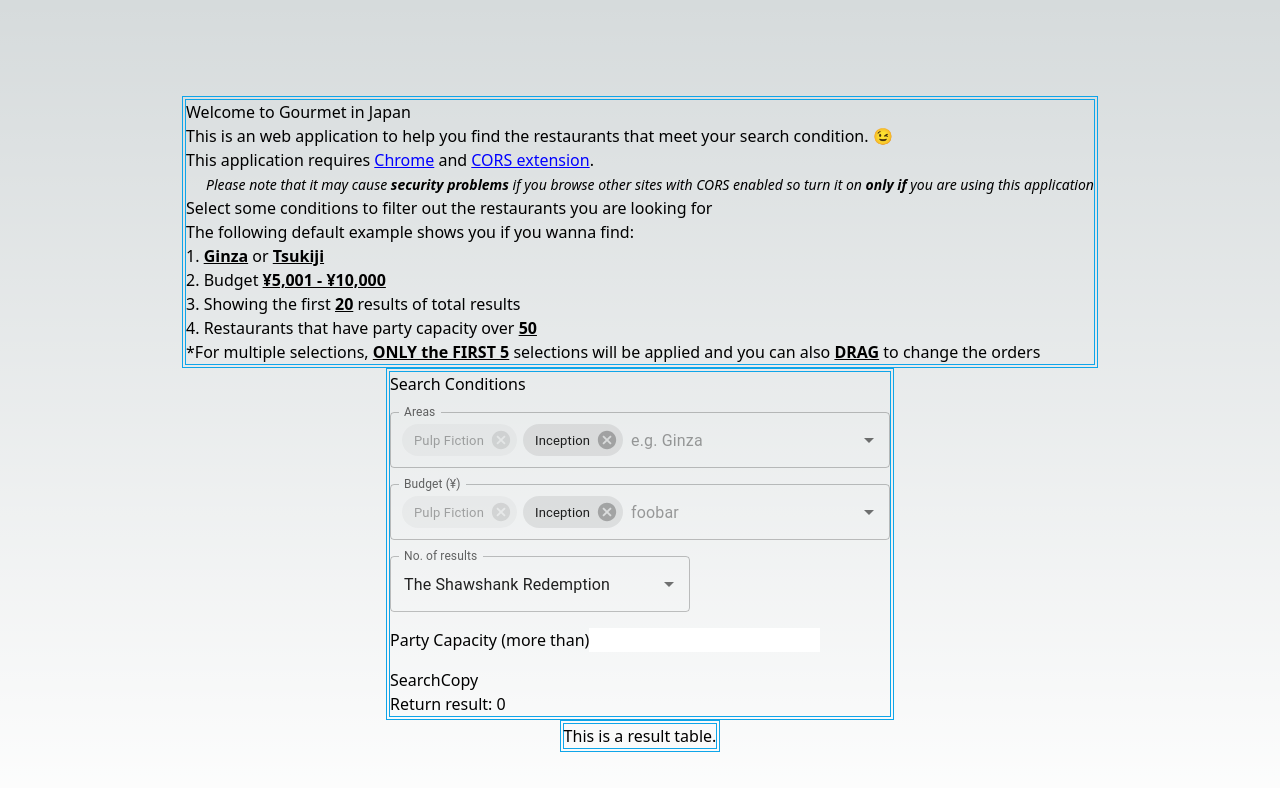
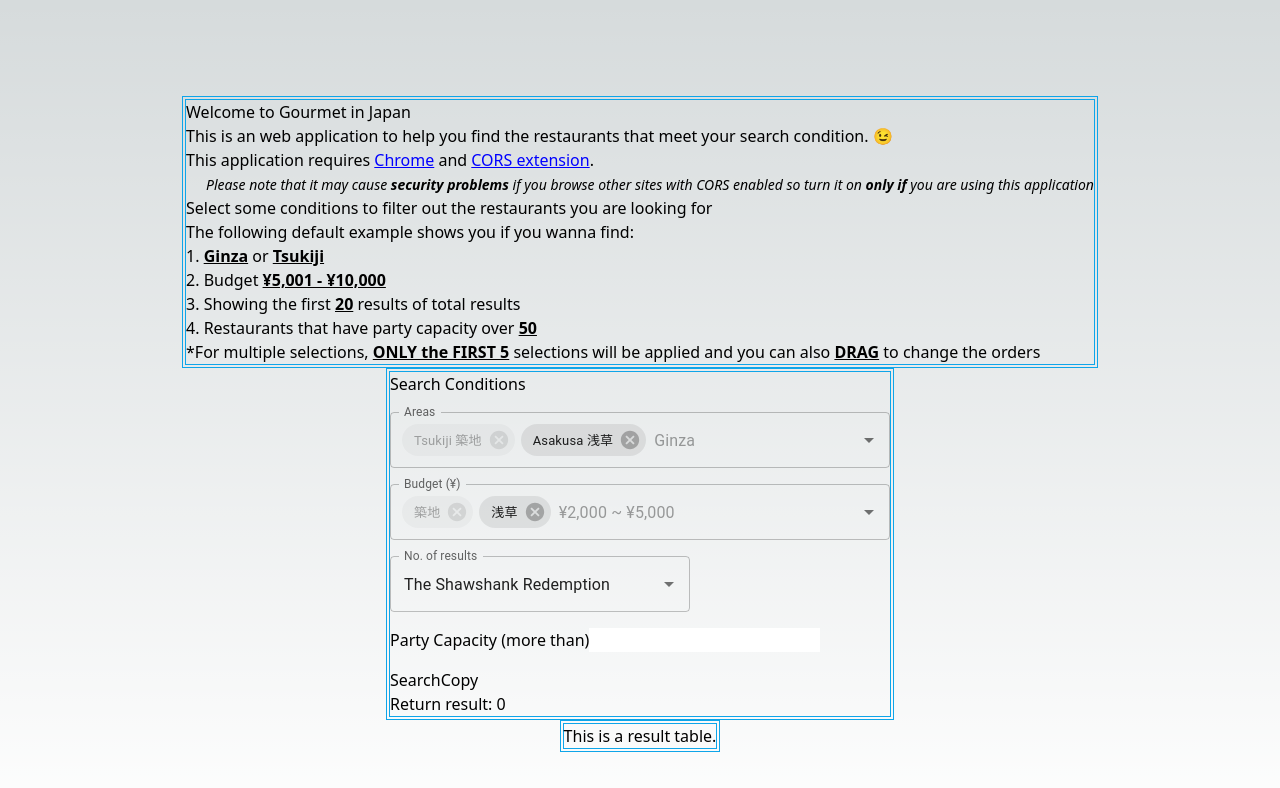
Before and after one commit to maruk0chan/jp-food, a Next.js app: page / in a window 1280 px wide. Shown: the top 788 px of the page. Built offline with nearby package versions, Linux system fonts and the light colour scheme.

Commit message:
finish drafting the multipleAutocomplete

```diff
--- a/src/components/MultipleAutocompleteInput.tsx
+++ b/src/components/MultipleAutocompleteInput.tsx
@@ -4,16 +4,28 @@ import TextField from '@mui/material/TextField'
 import Autocomplete from '@mui/material/Autocomplete'
 
 interface MultipleAutocompleteInputProps {
+  list: any[]
   title: string
   placeholder: string
+  displayAttribute: string | string[]
+  valueAttribute: string
 }
 
-const MultipleAutocompleteInput = ({
-  title,
-  placeholder,
-}: MultipleAutocompleteInputProps) => {
-  const fixedOptions = [top100Films[6]]
-  const [value, setValue] = React.useState([...fixedOptions, top100Films[13]])
+const MultipleAutocompleteInput = (props: MultipleAutocompleteInputProps) => {
+  const { list, title, placeholder, displayAttribute, valueAttribute } = props
+  const fixedOptions = [list[6]]
+  const [value, setValue] = React.useState([...fixedOptions, list[13]])
+  const composeLabel: (option: any) => string = (option: any) => {
+    if (Array.isArray(displayAttribute)) {
+      let label = ''
+      displayAttribute.forEach((item) => {
+        label += option[item] + ' '
+      })
+      return label.trim()
+    } else {
+      return option[displayAttribute]
+    }
+  }
 
   return (
     <Autocomplete
@@ -22,16 +34,15 @@ const MultipleAutocompleteInput = ({
       value={value}
       onChange={(event, newValue) => {
         setValue([
-          // ...fixedOptions,
           ...newValue.filter((option) => fixedOptions.indexOf(option) === -1),
         ])
       }}
-      options={top100Films}
-      getOptionLabel={(option) => option.title}
+      options={list}
+      getOptionLabel={(option) => composeLabel(option)}
       renderTags={(tagValue, getTagProps) =>
         tagValue.map((option, index) => (
           <Chip
-            label={option.title}
+            label={composeLabel(option)}
             {...getTagProps({ index })}
             key={option.id}
             disabled={fixedOptions.indexOf(option) !== -1}
@@ -50,141 +61,4 @@ const MultipleAutocompleteInput = ({
   )
 }
 
-// Top 100 films as rated by IMDb users. http://www.imdb.com/chart/top
-const top100Films = [
-  { title: 'The Shawshank Redemption', year: 1994, id: '1' },
-  { title: 'The Godfather', year: 1972, id: '2' },
-  { title: 'The Godfather: Part II', year: 1974, id: '3' },
-  { title: 'The Dark Knight', year: 2008, id: '4' },
-  { title: '12 Angry Men', year: 1957, id: '5' },
-  { title: "Schindler's List", year: 1993, id: '6' },
-  { title: 'Pulp Fiction', year: 1994, id: '7' },
-  {
-    title: 'The Lord of the Rings: The Return of the King',
-    year: 2003,
-    id: '8',
-  },
-  { title: 'The Good, the Bad and the Ugly', year: 1966, id: '9' },
-  { title: 'Fight Club', year: 1999, id: '10' },
-  {
-    title: 'The Lord of the Rings: The Fellowship of the Ring',
-    year: 2001,
-    id: '11',
-  },
-  {
-    title: 'Star Wars: Episode V - The Empire Strikes Back',
-    year: 1980,
-    id: '12',
-  },
-  { title: 'Forrest Gump', year: 1994, id: '13' },
-  { title: 'Inception', year: 2010, id: '14' },
-  {
-    title: 'The Lord of the Rings: The Two Towers',
-    year: 2002,
-    id: '15',
-  },
-  { title: "One Flew Over the Cuckoo's Nest", year: 1975, id: '16' },
-  { title: 'Goodfellas', year: 1990, id: '17' },
-  { title: 'The Matrix', year: 1999, id: '18' },
-  { title: 'Seven Samurai', year: 1954, id: '19' },
-  {
-    title: 'Star Wars: Episode IV - A New Hope',
-    year: 1977,
-    id: '20',
-  },
-  { title: 'City of God', year: 2002, id: '21' },
-  { title: 'Se7en', year: 1995, id: '22' },
-  { title: 'The Silence of the Lambs', year: 1991, id: '23' },
-  { title: "It's a Wonderful Life", year: 1946, id: '24' },
-  { title: 'Life Is Beautiful', year: 1997, id: '25' },
-  { title: 'The Usual Suspects', year: 1995, id: '26' },
-  { title: 'Léon: The Professional', year: 1994, id: '27' },
-  { title: 'Spirited Away', year: 2001, id: '28' },
-  { title: 'Saving Private Ryan', year: 1998, id: '29' },
-  { title: 'Once Upon a Time in the West', year: 1968, id: '30' },
-  { title: 'American History X', year: 1998, id: '31' },
-  { title: 'Interstellar', year: 2014, id: '32' },
-  { title: 'Casablanca', year: 1942, id: '33' },
-  { title: 'City Lights', year: 1931, id: '34' },
-  { title: 'Psycho', year: 1960, id: '35' },
-  { title: 'The Green Mile', year: 1999, id: '36' },
-  { title: 'The Intouchables', year: 2011, id: '37' },
-  { title: 'Modern Times', year: 1936, id: '38' },
-  { title: 'Raiders of the Lost Ark', year: 1981, id: '39' },
-  { title: 'Rear Window', year: 1954, id: '40' },
-  { title: 'The Pianist', year: 2002, id: '41' },
-  { title: 'The Departed', year: 2006, id: '42' },
-  { title: 'Terminator 2: Judgment Day', year: 1991, id: '43' },
-  { title: 'Back to the Future', year: 1985, id: '44' },
-  { title: 'Whiplash', year: 2014, id: '45' },
-  { title: 'Gladiator', year: 2000, id: '46' },
-  { title: 'Memento', year: 2000, id: '47' },
-  { title: 'The Prestige', year: 2006, id: '48' },
-  { title: 'The Lion King', year: 1994, id: '49' },
-  { title: 'Apocalypse Now', year: 1979, id: '50' },
-  { title: 'Alien', year: 1979, id: '51' },
-  { title: 'Sunset Boulevard', year: 1950, id: '52' },
-  {
-    title:
-      'Dr. Strangelove or: How I Learned to Stop Worrying and Love the Bomb',
-    year: 1964,
-    id: '53',
-  },
-  { title: 'The Great Dictator', year: 1940, id: '54' },
-  { title: 'Cinema Paradiso', year: 1988, id: '55' },
-  { title: 'The Lives of Others', year: 2006, id: '56' },
-  { title: 'Grave of the Fireflies', year: 1988, id: '57' },
-  { title: 'Paths of Glory', year: 1957, id: '58' },
-  { title: 'Django Unchained', year: 2012, id: '59' },
-  { title: 'The Shining', year: 1980, id: '60' },
-  { title: 'WALL·E', year: 2008, id: '61' },
-  { title: 'American Beauty', year: 1999, id: '62' },
-  { title: 'The Dark Knight Rises', year: 2012, id: '63' },
-  { title: 'Princess Mononoke', year: 1997, id: '64' },
-  { title: 'Aliens', year: 1986, id: '65' },
-  { title: 'Oldboy', year: 2003, id: '66' },
-  { title: 'Once Upon a Time in America', year: 1984, id: '67' },
-  { title: 'Witness for the Prosecution', year: 1957, id: '68' },
-  { title: 'Das Boot', year: 1981, id: '69' },
-  { title: 'Citizen Kane', year: 1941, id: '70' },
-  { title: 'North by Northwest', year: 1959, id: '71' },
-  { title: 'Vertigo', year: 1958, id: '72' },
-  {
-    title: 'Star Wars: Episode VI - Return of the Jedi',
-    year: 1983,
-    id: '73',
-  },
-  { title: 'Reservoir Dogs', year: 1992, id: '74' },
-  { title: 'Braveheart', year: 1995, id: '75' },
-  { title: 'M', year: 1931, id: '76' },
-  { title: 'Requiem for a Dream', year: 2000, id: '77' },
-  { title: 'Amélie', year: 2001, id: '78' },
-  { title: 'A Clockwork Orange', year: 1971, id: '79' },
-  { title: 'Like Stars on Earth', year: 2007, id: '80' },
-  { title: 'Taxi Driver', year: 1976, id: '81' },
-  { title: 'Lawrence of Arabia', year: 1962, id: '82' },
-  { title: 'Double Indemnity', year: 1944, id: '83' },
-  {
-    title: 'Eternal Sunshine of the Spotless Mind',
-    year: 2004,
-    id: '84',
-  },
-  { title: 'Amadeus', year: 1984, id: '85' },
-  { title: 'To Kill a Mockingbird', year: 1962, id: '86' },
-  { title: 'Toy Story 3', year: 2010, id: '87' },
-  { title: 'Logan', year: 2017, id: '88' },
-  { title: 'Full Metal Jacket', year: 1987, id: '89' },
-  { title: 'Dangal', year: 2016, id: '90' },
-  { title: 'The Sting', year: 1973, id: '91' },
-  { title: '2001: A Space Odyssey', year: 1968, id: '92' },
-  { title: "Singin' in the Rain", year: 1952, id: '93' },
-  { title: 'Toy Story', year: 1995, id: '94' },
-  { title: 'Bicycle Thieves', year: 1948, id: '95' },
-  { title: 'The Kid', year: 1921, id: '96' },
-  { title: 'Inglourious Basterds', year: 2009, id: '97' },
-  { title: 'Snatch', year: 2000, id: '98' },
-  { title: '3 Idiots', year: 2009, id: '99' },
-  { title: 'Monty Python and the Holy Grail', year: 1975, id: '100' },
-]
-
 export default MultipleAutocompleteInput
--- a/src/components/SearchForm.tsx
+++ b/src/components/SearchForm.tsx
@@ -3,6 +3,7 @@ import AutocompleteInput from './AutocompleteInput'
 import MultipleAutocompleteInput from './MultipleAutocompleteInput'
 import hot_pepper_api from '../json/hot_pepper_api.json'
 import axios from 'axios'
+import areaList from '../json/small_area.json'
 
 const corsProxyPrefix = 'https://corsproxy.io/?'
 
@@ -41,13 +42,19 @@ const SearchForm = () => {
       <div>
         <MultipleAutocompleteInput
           title="Areas"
-          placeholder="e.g. Ginza"
+          placeholder="Ginza"
+          list={areaList}
+          displayAttribute={['en','ja']}
+          valueAttribute="id"
         />
       </div>
       <div>
         <MultipleAutocompleteInput
           title="Budget (¥)"
-          placeholder="foobar"
+          placeholder="¥2,000 ~ ¥5,000"
+          list={areaList}
+          displayAttribute="ja"
+          valueAttribute="id"
         />
       </div>
       <div>
```
